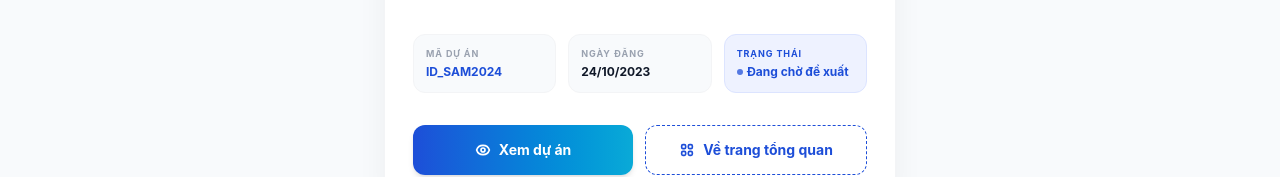
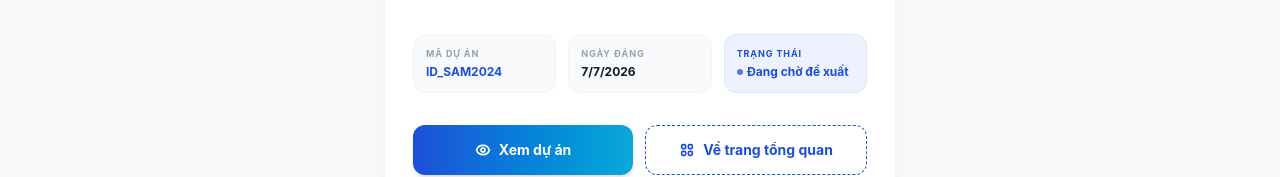
Before and after one commit to SAM-SiftAndMatch/sam-fe, a React (Vite) app: page /client/projects/success in a window 1280 px wide. Shown: the part 395-572 px from the top of the page. Built offline with nearby package versions, Linux system fonts and the light colour scheme.

Commit message:
fix: localdate in success post project

```diff
--- a/src/pages/SuccessProjectPage.tsx
+++ b/src/pages/SuccessProjectPage.tsx
@@ -60,7 +60,9 @@
               <span className="text-[9px] font-bold text-gray-400 uppercase tracking-widest mb-1">
                 NGÀY ĐĂNG
               </span>
-              <span className="text-xs font-bold text-gray-900">24/10/2023</span>
+              <span className="text-xs font-bold text-gray-900">
+                {new Date().toLocaleDateString('vi-VN')}
+              </span>
             </div>
             <div className="bg-[#EEF2FF] rounded-xl p-3 flex flex-col items-start border border-[#DCE4FF]">
               <span className="text-[9px] font-bold text-[#1D4ED8] uppercase tracking-widest mb-1">
```
